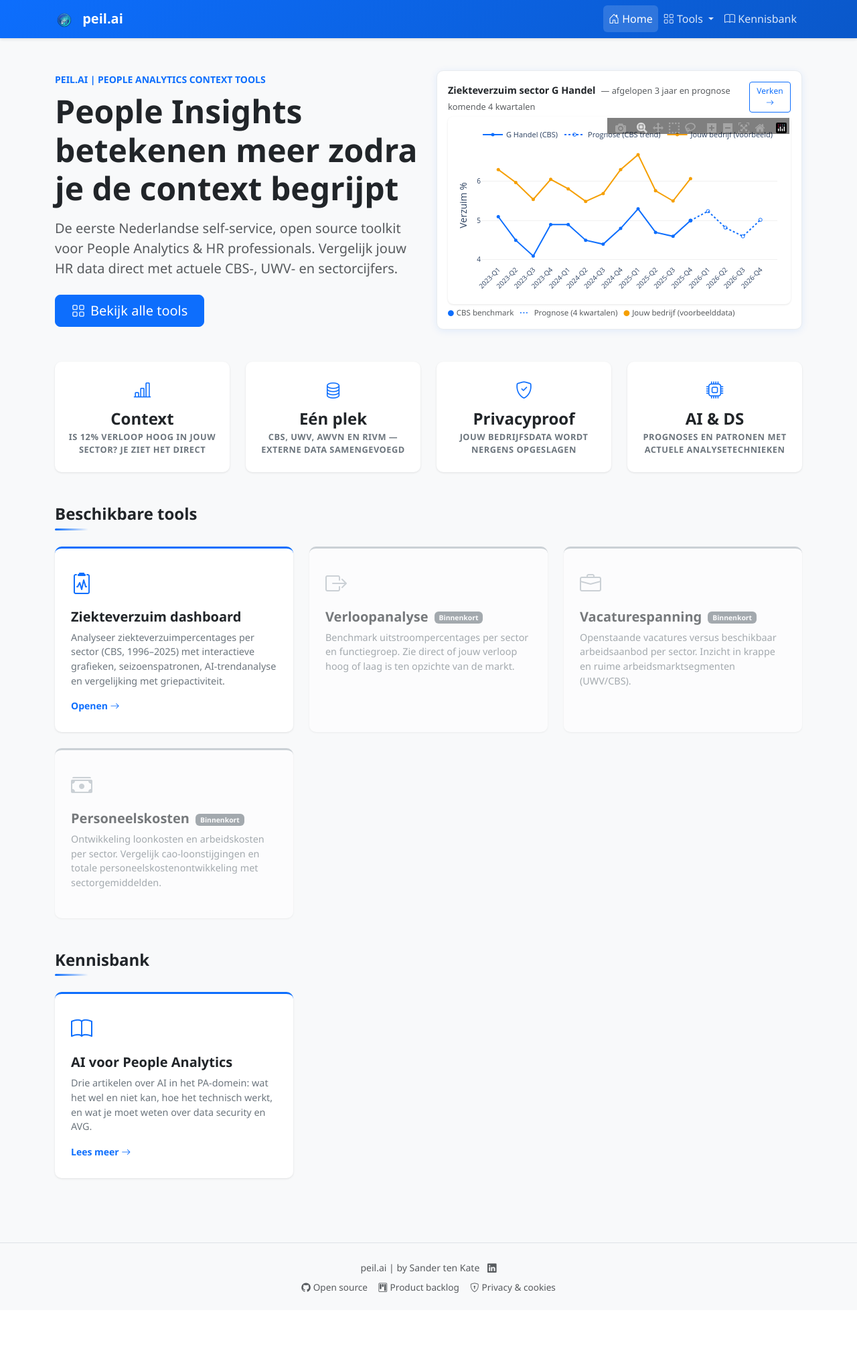
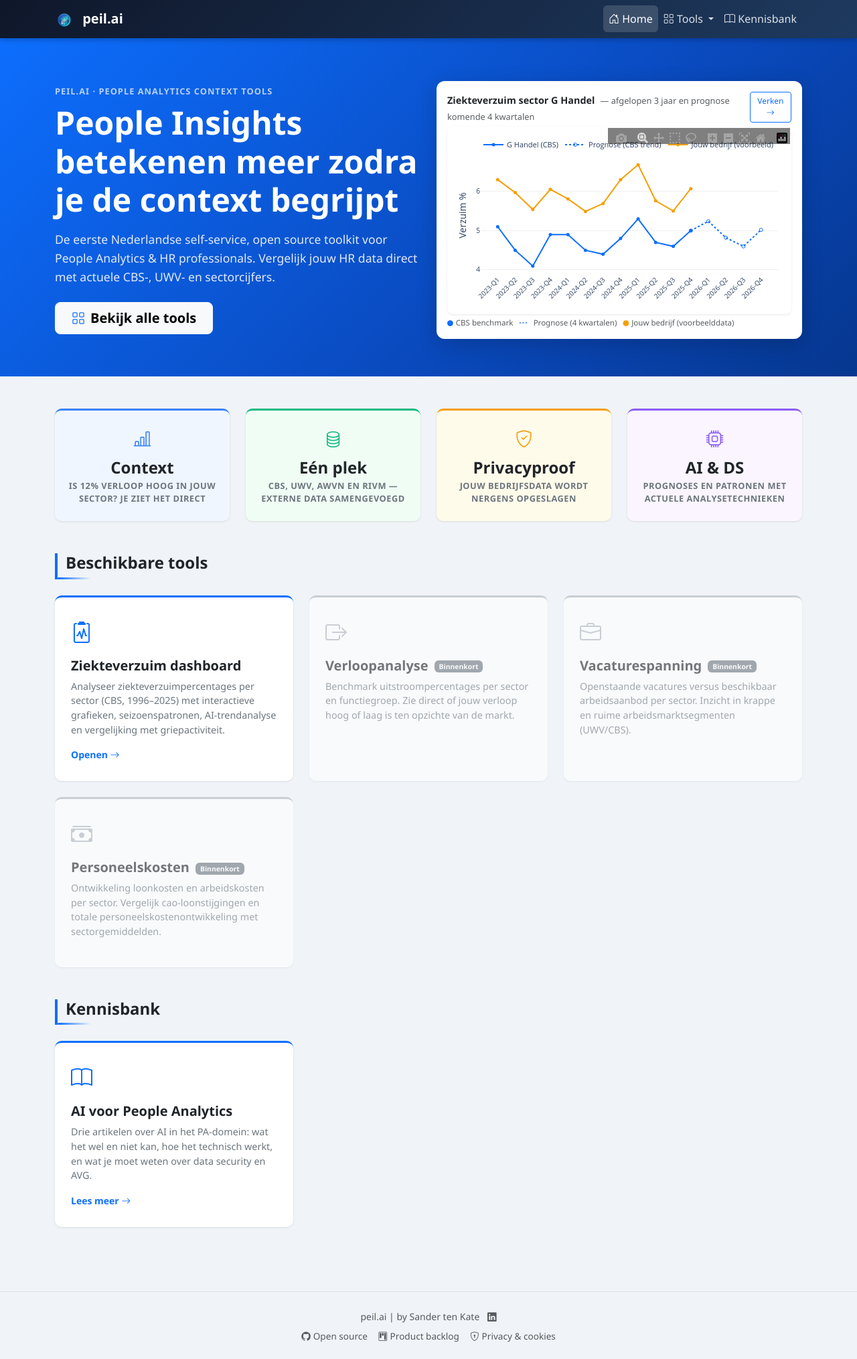
Before and after one commit to Rakkuun/labour-market-analysis, a Flask app: page / in a window 1280 px wide. Shown: the whole page at 67% size. Before the commit the page ends 1931 px from the top, so only its background shows below. Run offline with Flask 3, Linux system fonts and the light colour scheme; data comes from the database, SQL or seed files in the repository; some libraries are stand-ins or nearby versions.

Commit message:
Navbar sticky and styling

```diff
--- a/static/style.css
+++ b/static/style.css
@@ -98,13 +98,13 @@
 /* ─────────────────────────────────────────────────────────────────────────── */
 
 body {
-    background-color: #f8f9fa;
+    background-color: #f0f4f8;
     font-family: 'Segoe UI', Tahoma, Geneva, Verdana, sans-serif;
 }
 
 .navbar-custom {
-    background: linear-gradient(135deg, #0d6efd 0%, #0a58ca 100%);
-    box-shadow: 0 2px 4px rgba(0, 0, 0, 0.1);
+    background: linear-gradient(135deg, #0f172a 0%, #1e3a5f 100%);
+    box-shadow: 0 2px 8px rgba(0, 0, 0, 0.25);
 }
 
 .navbar-custom .navbar-brand {
@@ -142,12 +142,33 @@ body {
     padding-left: calc(1rem - 3px);
 }
 
+/* ── Hero section ─────────────────────────────────────────────────────────── */
+.hero-section {
+    background: linear-gradient(135deg, #0d6efd 0%, #0a4abf 60%, #06378f 100%);
+    padding: 4rem 0 3.5rem;
+}
+
+.hero-label {
+    font-size: .8rem;
+    font-weight: 600;
+    text-transform: uppercase;
+    letter-spacing: .08em;
+    color: rgba(255,255,255,.7);
+    margin-bottom: .5rem;
+}
+
+.hero-lead {
+    font-size: 1.1rem;
+    color: rgba(255,255,255,.88);
+    line-height: 1.6;
+}
+
 /* ── Hero preview chart card ─────────────────────────────────────────────── */
 .hero-chart-card {
     background: white;
-    border-radius: 10px;
-    box-shadow: 0 2px 12px rgba(13, 110, 253, 0.1);
-    border: 1px solid #e9ecef;
+    border-radius: 12px;
+    box-shadow: 0 8px 32px rgba(0, 0, 0, 0.18);
+    border: none;
 }
 
 /* ── Stat cards (homepage) ────────────────────────────────────────────────── */
@@ -181,6 +202,15 @@ body {
     letter-spacing: 0.04em;
     color: #6c757d;
 }
+
+.stat-card.stat-card--blue   { background: #eff6ff; border-top: 3px solid #3b82f6; }
+.stat-card.stat-card--blue   .stat-icon { color: #3b82f6; }
+.stat-card.stat-card--green  { background: #f0fdf4; border-top: 3px solid #10b981; }
+.stat-card.stat-card--green  .stat-icon { color: #10b981; }
+.stat-card.stat-card--amber  { background: #fffbeb; border-top: 3px solid #f59e0b; }
+.stat-card.stat-card--amber  .stat-icon { color: #f59e0b; }
+.stat-card.stat-card--purple { background: #faf5ff; border-top: 3px solid #8b5cf6; }
+.stat-card.stat-card--purple .stat-icon { color: #8b5cf6; }
 
 /* ── Tool cards ───────────────────────────────────────────────────────────── */
 .tool-card {
@@ -229,6 +259,12 @@ body {
     font-size: 0.875rem;
     font-weight: 600;
     color: #0d6efd;
+}
+
+.section-heading {
+    border-left: 4px solid #0d6efd;
+    padding-left: 0.75rem;
+    color: #212529;
 }
 
 
--- a/templates/base.html
+++ b/templates/base.html
@@ -11,7 +11,7 @@
     {% block head_extra %}{% endblock %}
 </head>
 <body>
-    <nav class="navbar navbar-expand-lg navbar-dark navbar-custom">
+    <nav class="navbar navbar-expand-lg navbar-dark navbar-custom sticky-top">
         <div class="container-lg">
             <a class="navbar-brand" href="/">
                 <img src="{{ url_for('static', filename='img/logo.png') }}" alt="" height="28" class="navbar-logo me-2" onerror="this.style.display='none'">
--- a/templates/home.html
+++ b/templates/home.html
@@ -2,20 +2,21 @@
 {% block title %}peil.ai | Home{% endblock %}
 
 {% block content %}
-<div class="container-lg py-5">
 
-    <!-- Hero -->
-    <div class="row mb-5 align-items-center g-4">
-        <div class="col-lg-6">
-            <p class="text-primary fw-semibold mb-2 small text-uppercase letter-spacing-1">peil.ai | People Analytics Context Tools</p>
-            <h1 class="display-5 fw-bold mb-3" style="color:#212529;">People Insights betekenen meer zodra je de context begrijpt</h1>
-            <p class="lead text-muted mb-4">De eerste Nederlandse self-service, open source toolkit voor People Analytics &amp; HR professionals. Vergelijk jouw HR data direct met actuele CBS-, UWV- en sectorcijfers.</p>
-            <a href="/tools" class="btn btn-primary btn-lg px-4">
-                <i class="bi bi-grid me-2"></i>Bekijk alle tools
-            </a>
-        </div>
-        <div class="col-lg-6">
-            <div class="hero-chart-card p-3">
+<!-- Hero (full-width) -->
+<section class="hero-section">
+    <div class="container-lg">
+        <div class="row align-items-center g-4">
+            <div class="col-lg-6">
+                <p class="hero-label">peil.ai &middot; People Analytics Context Tools</p>
+                <h1 class="display-5 fw-bold mb-3 text-white">People Insights betekenen meer zodra je de context begrijpt</h1>
+                <p class="hero-lead mb-4">De eerste Nederlandse self-service, open source toolkit voor People Analytics &amp; HR professionals. Vergelijk jouw HR data direct met actuele CBS-, UWV- en sectorcijfers.</p>
+                <a href="/tools" class="btn btn-light btn-lg px-4 fw-semibold">
+                    <i class="bi bi-grid me-2 text-primary"></i>Bekijk alle tools
+                </a>
+            </div>
+            <div class="col-lg-6">
+                <div class="hero-chart-card p-3">
                 <div class="d-flex justify-content-between align-items-start mb-1">
                     <div>
                         <span class="fw-semibold text-dark" style="font-size:.9rem;">Ziekteverzuim sector G Handel</span>
@@ -35,32 +36,35 @@
             </div>
         </div>
     </div>
+</section>
+
+<div class="container-lg py-5">
 
     <!-- Value propositions -->
     <div class="row g-4 mb-5">
         <div class="col-6 col-md-3">
-            <div class="stat-card">
+            <div class="stat-card stat-card--blue">
                 <div class="stat-icon"><i class="bi bi-bar-chart-line"></i></div>
                 <div class="stat-value">Context</div>
                 <div class="stat-label">Is 12% verloop hoog in jouw sector? Je ziet het direct</div>
             </div>
         </div>
         <div class="col-6 col-md-3">
-            <div class="stat-card">
+            <div class="stat-card stat-card--green">
                 <div class="stat-icon"><i class="bi bi-database"></i></div>
                 <div class="stat-value">Eén plek</div>
                 <div class="stat-label">CBS, UWV, AWVN en RIVM — externe data samengevoegd</div>
             </div>
         </div>
         <div class="col-6 col-md-3">
-            <div class="stat-card">
+            <div class="stat-card stat-card--amber">
                 <div class="stat-icon"><i class="bi bi-shield-check"></i></div>
                 <div class="stat-value">Privacyproof</div>
                 <div class="stat-label">Jouw bedrijfsdata wordt nergens opgeslagen</div>
             </div>
         </div>
         <div class="col-6 col-md-3">
-            <div class="stat-card">
+            <div class="stat-card stat-card--purple">
                 <div class="stat-icon"><i class="bi bi-cpu"></i></div>
                 <div class="stat-value">AI & DS</div>
                 <div class="stat-label">Prognoses en patronen met actuele analysetechnieken</div>
@@ -69,7 +73,7 @@
     </div>
 
     <!-- Tool cards -->
-    <h2 class="h4 fw-bold mb-4" style="color:#212529;">Beschikbare tools</h2>
+    <h2 class="h4 fw-bold mb-4 section-heading">Beschikbare tools</h2>
     <div class="row g-4 mb-5">
         <div class="col-md-6 col-lg-4">
             <a href="/tools/ziekteverzuim" class="tool-card-link text-decoration-none">
@@ -105,7 +109,7 @@
     </div>
 
     <!-- Kennisbank -->
-    <h2 class="h4 fw-bold mb-4" style="color:#212529;">Kennisbank</h2>
+    <h2 class="h4 fw-bold mb-4 section-heading">Kennisbank</h2>
     <div class="row g-4">
         <div class="col-md-6 col-lg-4">
             <a href="/kennisbank" class="tool-card-link text-decoration-none">
```
